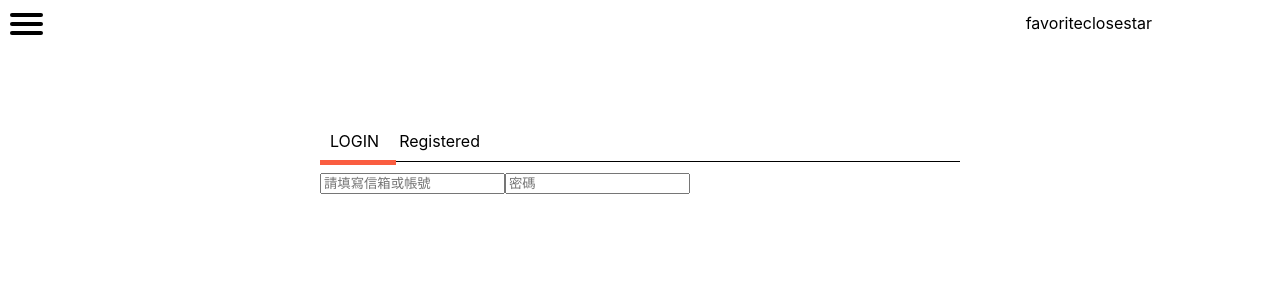
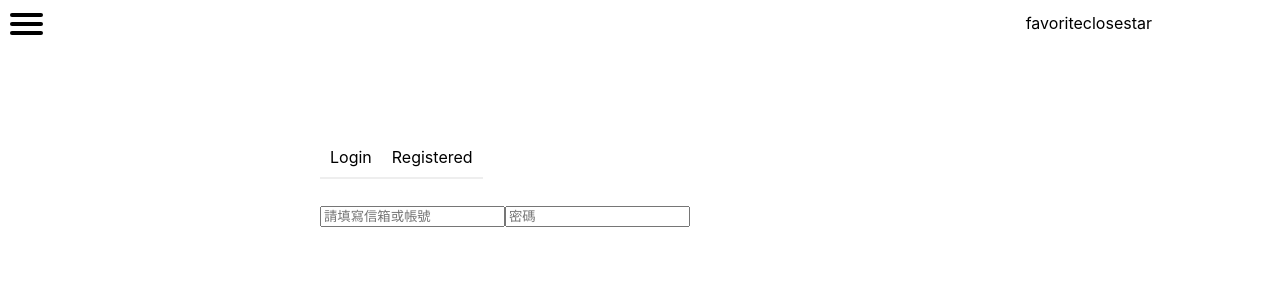
Before and after one commit to KarinLien/HandPaintedTry, a React (Create React App) app: page /login in a window 1280 px wide. Shown: the top 300 px of the page. Built offline with nearby package versions, Linux system fonts and the light colour scheme.

Commit message:
fix loginorregistered

```diff
--- a/src/components/LoginOrRegistered/index.js
+++ b/src/components/LoginOrRegistered/index.js
@@ -3,21 +3,25 @@ import "./style.css";
 import Login from "./Login";
 import Registered from "./Registered";
 
+const type = [{ name: "Login" }, { name: "Registered" }];
+
 //https://codepen.io/jonathanobino/pen/gPKvLP
 class LoginOrRegistered extends React.Component {
   state = {
-    typeName: ""
+    typeName: "",
+    chooseWitch: ""
   };
-  setType = typeName => {
+  setType = (typeName, index) => {
     this.setState({
-      typeName
+      typeName,
+      chooseWitch: index
     });
   };
 
   render() {
     const WhichType = () => {
       const { typeName } = this.state;
-      if (typeName === "LOGIN") {
+      if (typeName === "Login") {
         return <Login />;
       } else if (typeName === "Registered") {
         return <Registered />;
@@ -25,23 +29,28 @@ class LoginOrRegistered extends React.Component {
         return <Login />;
       }
     };
+    console.log(this.state.chooseWitch);
     return (
       <div className="login-layout">
         <div className="login-title">
-          <p
-            className="title-margin cursor"
-            onClick={() => this.setType("LOGIN")}
-          >
-            LOGIN
-          </p>
-          <p
-            className="title-margin cursor "
-            onClick={() => this.setType("Registered")}
-          >
-            Registered
-          </p>
+          {type.map((item, index) => {
+            return (
+              <p
+                key={item.name}
+                style={{
+                  borderBottom:
+                    this.state.chooseWitch === index
+                      ? "2px solid #337ab7"
+                      : "2px solid #eee"
+                }}
+                className="title-margin login-cursor"
+                onClick={() => this.setType(item.name, index)}
+              >
+                {item.name}
+              </p>
+            );
+          })}
         </div>
-        <div className="slider" />
         <WhichType />
       </div>
     );
--- a/src/components/LoginOrRegistered/style.css
+++ b/src/components/LoginOrRegistered/style.css
@@ -5,12 +5,12 @@
 }
 .login-title {
   display: flex;
-  border-bottom: 1px solid black;
+  /* border-bottom: 1px solid black; */
 }
 .title-margin {
-  margin: 10px;
+  padding: 10px;
 }
-.cursor {
+.login-cursor {
   cursor: pointer;
 }
 
```
